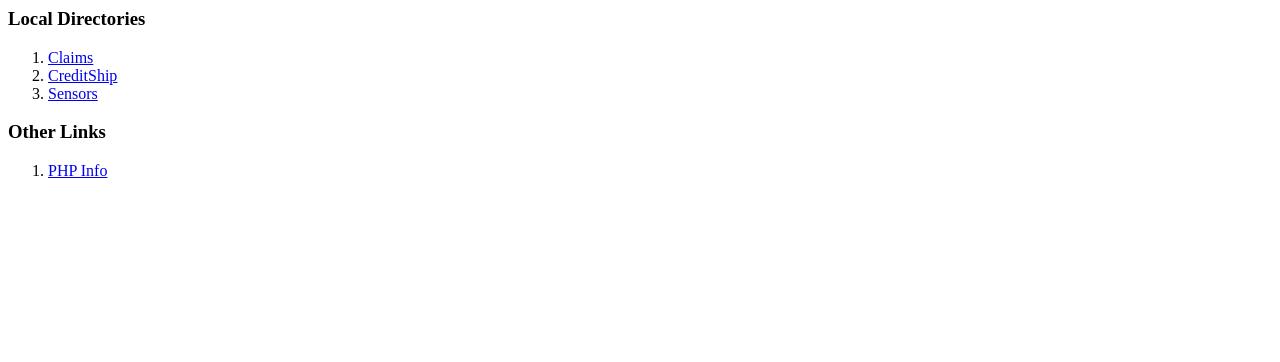
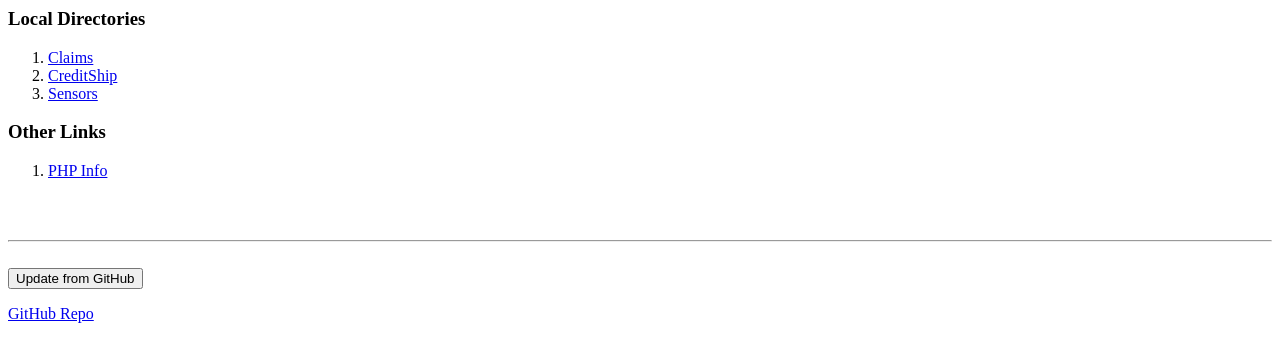
Before and after one commit to blzkz/legacy-demo-apps, a PHP site: page / in a window 1280 px wide. Shown: the top 362 px of the page. Run offline with PHP 8.4, Linux system fonts and the light colour scheme.

Commit message:
Adding built-in way to pull latest updates

```diff
--- /dev/null
+++ b/gitpull.php
@@ -0,0 +1,2 @@
+<?php
+shell_exec("./gitpull.sh");
--- a/index.php
+++ b/index.php
@@ -25,9 +25,15 @@
 <ol>
     <?php
     foreach ($additional as $name => $page) {
-        echo "<li><a href=\"$page\">$name</li>";
+        echo "<li><a href=\"$page\">$name</a></li>";
     }
+
 
 
     ?>
 </ol>
+<br><br><hr><br>
+<form action="./gitpull.php" method="POST">
+    <button type="button">Update from GitHub</button>
+</form>
+<a href="https://github.com/jscanzoni/legacy-demo-apps">GitHub Repo</a>
```
Also changed, not shown: 1 other file.
